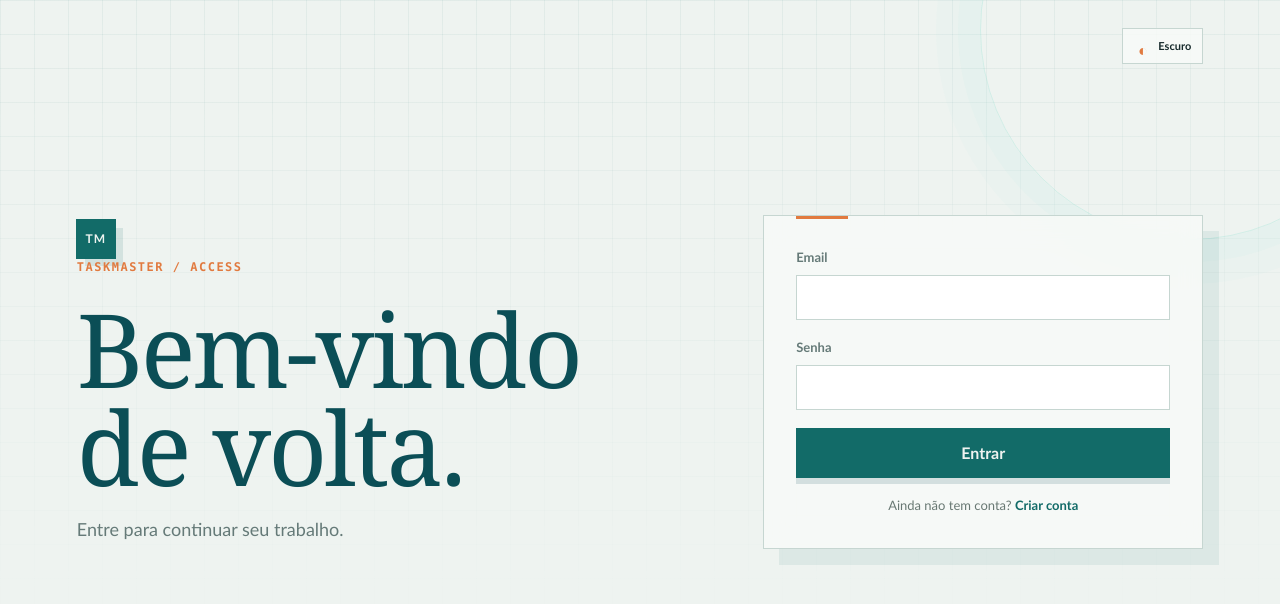
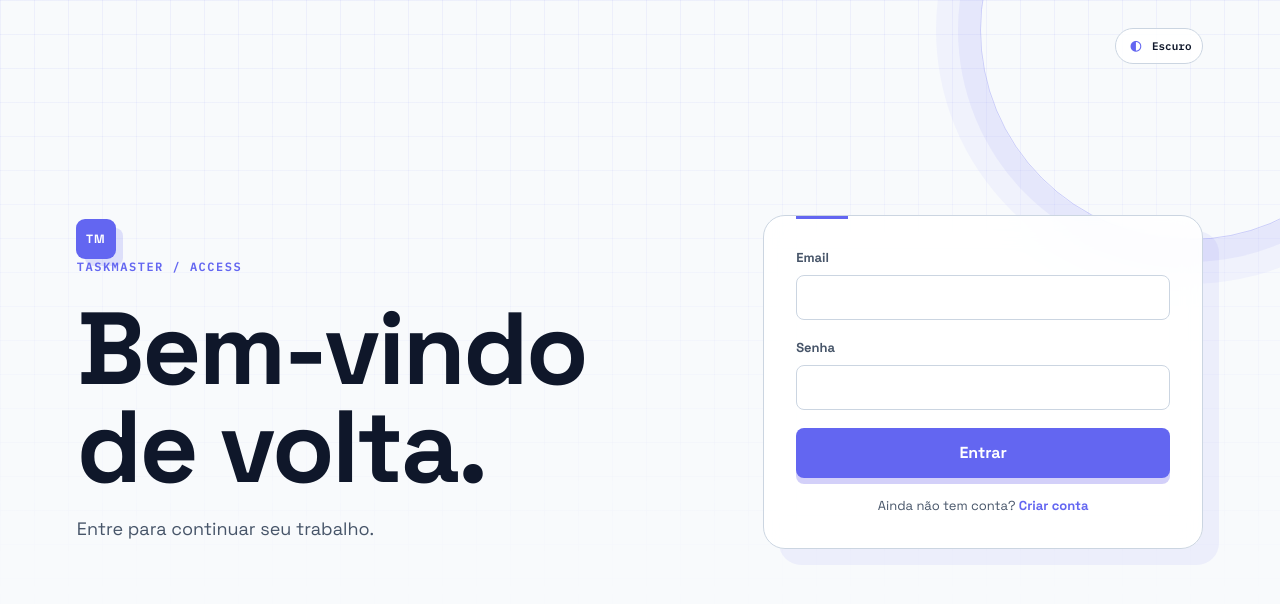
Before and after one commit to lukasffz/taskmaster, a React (Vite) app in the folder frontend-taskmaster/: page /login in a window 1280 px wide. Shown: the top 604 px of the page. Built offline with nearby package versions, Linux system fonts and the light colour scheme; no server answers.

Commit message:
feat(frontend): refine workspace controls and visual system

```diff
--- a/frontend-taskmaster/src/App.css
+++ b/frontend-taskmaster/src/App.css
@@ -249,23 +249,34 @@ h2 { margin: 26px 0 10px; color: #263b39; font-family: Georgia, serif; font-size
 .user-label { margin-left: auto; color: #687873; font-size: 13px; }
 .workspace-grid { display: grid; grid-template-columns: minmax(230px, 300px) minmax(0, 1fr); max-width: 1180px; margin: 52px auto 0; border-top: 1px solid #b9cbc0; border-bottom: 1px solid #b9cbc0; }
 .project-panel, .task-panel { min-height: 430px; padding: 30px; }
-.project-panel { border-right: 1px solid #b9cbc0; }
+.project-panel { border-right: 1px solid var(--line); border-radius: var(--radius-lg) 0 0 var(--radius-lg); background: color-mix(in srgb, var(--surface) 86%, transparent); }
 .section-heading { display: flex; align-items: flex-start; justify-content: space-between; gap: 18px; }
 .section-heading h2 { margin-top: 8px; }
-.icon-button { width: 34px; height: 34px; border: 1px solid #b9cbc0; background: transparent; color: #1f5550; cursor: pointer; font-size: 20px; line-height: 1; }
+.icon-button { width: 34px; height: 34px; border: 1px solid var(--line); border-radius: var(--radius-sm); background: transparent; color: var(--brand); cursor: pointer; font-size: 20px; line-height: 1; }
 .project-list { display: grid; gap: 8px; margin-top: 26px; }
-.project-row { display: grid; gap: 6px; width: 100%; padding: 14px; border: 1px solid transparent; background: transparent; color: #263b39; cursor: pointer; text-align: left; transition: background .2s, border-color .2s, transform .2s; }
-.project-row:hover { transform: translateX(3px); border-color: #b9cbc0; }
+.project-row { display: grid; gap: 6px; width: 100%; padding: 14px; border: 1px solid transparent; border-radius: var(--radius-md); background: transparent; color: #263b39; cursor: pointer; text-align: left; transition: background .2s, border-color .2s, transform .2s, box-shadow .2s; }
+.project-row:hover { transform: translateX(3px); border-color: var(--brand); box-shadow: 0 6px 0 color-mix(in srgb, var(--brand) 9%, transparent); }
 .project-row.selected { border-color: #b56839; background: #e4ecda; }
 .project-row span { font-family: Georgia, serif; font-size: 17px; }
 .project-row small, .muted, .empty-state, .empty-workspace { color: #687873; font-size: 13px; line-height: 1.5; }
-.task-panel { background: rgba(248, 250, 245, .42); }
+.project-row i { display: flex; justify-content: space-between; margin-top: 6px; color: var(--brand); font-family: "IBM Plex Mono", Consolas, monospace; font-size: 10px; font-style: normal; letter-spacing: .4px; text-transform: uppercase; opacity: 0; transform: translateY(3px); transition: opacity .2s ease, transform .2s ease; }
+.project-row:hover i, .project-row.selected i { opacity: 1; transform: translateY(0); }
+.project-row i b { font-size: 14px; font-weight: 400; }
+.project-row { position: relative; display: flex; align-items: stretch; padding: 0; overflow: hidden; }
+.project-select { display: grid; flex: 1; gap: 6px; min-width: 0; padding: 14px; border: 0; background: transparent; color: inherit; cursor: pointer; text-align: left; }
+.project-select span, .project-select small, .project-select i { display: block; }
+.project-delete { align-self: center; width: 32px; height: 32px; margin: 0 8px 0 0; border: 1px solid transparent; border-radius: 50%; background: transparent; color: var(--muted); cursor: pointer; font-size: 19px; line-height: 1; opacity: 0; transition: opacity .2s ease, color .2s ease, border-color .2s ease, background .2s ease, transform .2s ease; }
+.project-row:hover .project-delete, .project-row.selected .project-delete { opacity: 1; }
+.project-delete:hover { border-color: var(--danger); background: color-mix(in srgb, var(--danger) 12%, transparent); color: var(--danger); transform: scale(1.08); }
+.task-panel { border-radius: 0 var(--radius-lg) var(--radius-lg) 0; background: color-mix(in srgb, var(--surface) 72%, transparent); }
 .heading-actions { display: flex; flex-wrap: wrap; justify-content: flex-end; gap: 8px; }
 .compact { padding: 10px 13px; font-size: 12px; }
-.danger-button, .card-actions button { border: 0; background: transparent; color: #a24f42; cursor: pointer; font-size: 12px; }
+.danger-button { min-height: 42px; padding: 10px 13px; border: 1px solid color-mix(in srgb, var(--danger) 45%, var(--line)); border-radius: var(--radius-sm); background: color-mix(in srgb, var(--danger) 7%, var(--surface)); color: var(--danger); cursor: pointer; font-size: 12px; font-weight: 600; white-space: nowrap; }
+.danger-button:hover { border-color: var(--danger); background: color-mix(in srgb, var(--danger) 14%, var(--surface)); transform: translateY(-2px); }
+.card-actions button { border: 0; background: transparent; color: #a24f42; cursor: pointer; font-size: 12px; }
 .task-toolbar { display: flex; align-items: center; justify-content: space-between; gap: 16px; margin: 24px 0 16px; padding-bottom: 12px; border-bottom: 1px solid #d0ddd2; }
 .filter-group { display: flex; gap: 5px; flex-wrap: wrap; }
-.filter-group button { border: 0; padding: 7px 9px; background: transparent; color: #687873; cursor: pointer; font-size: 12px; }
+.filter-group button { border: 0; border-radius: 999px; padding: 7px 9px; background: transparent; color: #687873; cursor: pointer; font-size: 12px; }
 .filter-group button.active { background: #1f5550; color: #f8f4e8; }
 .task-count { color: #687873; font-size: 12px; }
 .task-list { display: grid; gap: 10px; }
@@ -282,29 +293,30 @@ h2 { margin: 26px 0 10px; color: #263b39; font-family: Georgia, serif; font-size
 .app-shell::before, .auth-layout::before, .dashboard-layout::before { position: absolute; inset: 0; z-index: -1; background-image: linear-gradient(rgba(18, 107, 104, .055) 1px, transparent 1px), linear-gradient(90deg, rgba(18, 107, 104, .055) 1px, transparent 1px); background-size: 34px 34px; content: ''; mask-image: linear-gradient(to bottom, black, transparent 80%); pointer-events: none; }
 .app-shell::after, .auth-layout::after, .dashboard-layout::after { position: absolute; top: -180px; right: -120px; z-index: -1; width: 420px; height: 420px; border: 1px solid rgba(94, 215, 192, .2); border-radius: 50%; box-shadow: 0 0 0 22px rgba(94, 215, 192, .035), 0 0 0 44px rgba(94, 215, 192, .025); content: ''; pointer-events: none; }
 .topbar { position: relative; z-index: 2; min-height: 46px; }
-.brand-mark { background: var(--brand); color: var(--bg); box-shadow: 0 0 0 1px var(--brand), 8px 8px 0 rgba(18, 107, 104, .12); transition: transform .25s ease, box-shadow .25s ease; }
+.brand-mark { border-radius: var(--radius-sm); background: var(--brand); color: var(--bg); box-shadow: 0 0 0 1px var(--brand), 8px 8px 0 rgba(18, 107, 104, .12); transition: transform .25s ease, box-shadow .25s ease; }
 .brand-mark:hover { transform: translate(-2px, -2px); box-shadow: 0 0 0 1px var(--brand), 11px 11px 0 rgba(18, 107, 104, .12); }
 .brand-name, h1, h2, .task-card h3 { color: var(--brand-strong); }
 .eyebrow, .feature-index { color: var(--signal); font-family: 'DM Mono', Consolas, monospace; letter-spacing: 1.5px; }
 .lead, .feature-item p, .carousel-slide p, .task-card p, .project-row small, .muted, .empty-state, .empty-workspace { color: var(--muted); }
 .status-pill { border-color: var(--line); color: var(--muted); background: var(--surface); backdrop-filter: blur(10px); }
-.theme-toggle { display: inline-flex; align-items: center; gap: 7px; min-height: 36px; padding: 7px 11px; border: 1px solid var(--line); background: var(--surface); color: var(--text); cursor: pointer; font-size: 12px; transition: border-color .2s ease, background .2s ease, transform .2s ease, color .2s ease; }
+.theme-toggle { display: inline-flex; align-items: center; justify-content: center; gap: 7px; width: 88px; height: 36px; padding: 7px 10px; border: 1px solid var(--line); border-radius: 999px; background: var(--surface); color: var(--text); cursor: pointer; font-size: 12px; transition: border-color .2s ease, background .2s ease, transform .2s ease, color .2s ease; }
 .theme-toggle:hover { border-color: var(--brand); color: var(--brand); transform: translateY(-2px); }
-.theme-toggle span { display: grid; place-items: center; width: 17px; height: 17px; color: var(--signal); font-size: 16px; }
+.theme-toggle span { display: grid; place-items: center; width: 18px; height: 18px; color: var(--signal); font-family: "IBM Plex Mono", Consolas, monospace; font-size: 18px; line-height: 18px; }
+.theme-toggle span { transform: translateY(-1px); }
 .theme-toggle strong { font-size: 11px; font-weight: 700; }
 .primary-button, .ghost-button, .danger-button, .icon-button, .filter-group button, .card-actions button, .text-button { transition: transform .2s ease, border-color .2s ease, background .2s ease, color .2s ease, box-shadow .2s ease; }
-.primary-button { background: var(--brand); color: var(--bg); box-shadow: 0 6px 0 rgba(11, 78, 86, .15); }
+.primary-button { border-radius: var(--radius-sm); background: var(--brand); color: var(--bg); box-shadow: 0 6px 0 rgba(11, 78, 86, .15); }
 .primary-button:hover { background: var(--brand-strong); transform: translateY(-2px); box-shadow: 0 8px 0 rgba(11, 78, 86, .13); }
 .primary-button:active { transform: translateY(1px); box-shadow: 0 3px 0 rgba(11, 78, 86, .13); }
-.ghost-button, .icon-button { border-color: var(--line); background: var(--surface); color: var(--brand-strong); }
+.ghost-button, .icon-button { border-radius: var(--radius-sm); border-color: var(--line); background: var(--surface); color: var(--brand-strong); }
 .ghost-button:hover, .icon-button:hover { border-color: var(--brand); color: var(--brand); transform: translateY(-2px); }
 .auth-layout { background: var(--bg); }
 .auth-theme { position: absolute; top: 28px; right: clamp(20px, 6vw, 96px); z-index: 3; }
 .auth-copy { animation: arrive .7s ease-out both; }
-.auth-form { position: relative; border-color: var(--line); background: var(--surface); box-shadow: 16px 16px 0 rgba(18, 107, 104, .08); backdrop-filter: blur(14px); animation: form-arrive .7s .1s ease-out both; }
+.auth-form { position: relative; border-radius: var(--radius-lg); border-color: var(--line); background: var(--surface); box-shadow: 16px 16px 0 rgba(18, 107, 104, .08); backdrop-filter: blur(14px); animation: form-arrive .7s .1s ease-out both; }
 .auth-form::before { position: absolute; top: 0; left: 32px; width: 52px; height: 3px; background: var(--signal); content: ''; }
 .auth-form label, .modal-form label { color: var(--muted); }
-.auth-form input, .modal-form input, .modal-form textarea, .modal-form select { border-color: var(--line); background: var(--surface-strong); color: var(--text); transition: border-color .2s ease, box-shadow .2s ease, transform .2s ease; }
+.auth-form input, .modal-form input, .modal-form textarea, .modal-form select { border-radius: var(--radius-sm); border-color: var(--line); background: var(--surface-strong); color: var(--text); transition: border-color .2s ease, box-shadow .2s ease, transform .2s ease; }
 .auth-form input:hover, .modal-form input:hover, .modal-form textarea:hover, .modal-form select:hover { border-color: var(--brand); }
 .auth-form input:focus, .modal-form input:focus, .modal-form textarea:focus, .modal-form select:focus { border-color: var(--brand); box-shadow: 0 0 0 3px rgba(94, 215, 192, .14); transform: translateY(-1px); }
 .form-footer a, .text-button { color: var(--brand); }
@@ -312,33 +324,73 @@ h2 { margin: 26px 0 10px; color: #263b39; font-family: Georgia, serif; font-size
 .dashboard-hero { animation: arrive .65s ease-out both; }
 .feature-carousel, .workspace-grid { animation: arrive .7s .12s ease-out both; }
 .accent-item { background: color-mix(in srgb, var(--brand) 12%, transparent); border-color: var(--line); }
+.carousel-slide { border-radius: var(--radius-lg); }
 .workspace-grid { border-color: var(--line); }
 .project-panel { border-color: var(--line); }
 .task-panel { background: color-mix(in srgb, var(--surface) 70%, transparent); }
 .project-row { color: var(--text); }
 .project-row:hover { border-color: var(--brand); background: color-mix(in srgb, var(--brand) 7%, transparent); }
-.project-row.selected { border-color: var(--signal); background: color-mix(in srgb, var(--signal) 12%, transparent); box-shadow: inset 3px 0 var(--signal); }
+.project-row.selected { border-color: var(--signal); border-radius: var(--radius-md); background: color-mix(in srgb, var(--signal) 12%, transparent); box-shadow: inset 3px 0 var(--signal); }
 .task-toolbar { border-color: var(--line); }
-.filter-group button { color: var(--muted); }
+.filter-group button { border-radius: 999px; color: var(--muted); }
 .filter-group button:hover { color: var(--brand); transform: translateY(-1px); }
 .filter-group button.active { background: var(--brand); color: var(--bg); }
-.task-card { border-color: var(--line); background: var(--surface); box-shadow: 0 8px 0 rgba(18, 107, 104, .05); transition: border-color .25s ease, transform .25s ease, box-shadow .25s ease; }
+.task-card { border-radius: var(--radius-md); border-color: var(--line); background: var(--surface); box-shadow: 0 8px 0 rgba(18, 107, 104, .05); transition: border-color .25s ease, transform .25s ease, box-shadow .25s ease; }
 .task-card:hover { border-color: var(--brand); transform: translateY(-4px); box-shadow: 0 12px 0 rgba(18, 107, 104, .08); }
-.status-badge { color: var(--brand); background: color-mix(in srgb, var(--brand) 14%, transparent); }
+.status-badge { border-radius: 999px; color: var(--brand); background: color-mix(in srgb, var(--brand) 14%, transparent); }
 .status-badge.in_progress { color: var(--signal); background: color-mix(in srgb, var(--signal) 14%, transparent); }
 .status-badge.done { color: var(--success); background: color-mix(in srgb, var(--success) 14%, transparent); }
 .modal-backdrop { background: rgba(4, 16, 19, .62); backdrop-filter: blur(7px); }
-.modal { border: 1px solid var(--line); background: var(--bg-elevated); box-shadow: 18px 18px 0 rgba(18, 107, 104, .12); }
+.modal { border: 1px solid var(--line); border-radius: var(--radius-lg); background: var(--bg-elevated); box-shadow: 18px 18px 0 rgba(18, 107, 104, .12); }
 .modal-heading { border-bottom: 1px solid var(--line); }
 .toast { background: var(--brand); color: var(--bg); }
 .workspace-error { background: color-mix(in srgb, var(--danger) 14%, var(--surface)); color: var(--danger); }
 .theme-toggle:focus-visible, .primary-button:focus-visible, .ghost-button:focus-visible, .icon-button:focus-visible, .filter-group button:focus-visible, .project-row:focus-visible, .card-actions button:focus-visible { outline: 2px solid var(--signal); outline-offset: 3px; }
 @keyframes form-arrive { from { opacity: 0; transform: translateX(22px); } to { opacity: 1; transform: translateX(0); } }
 @media (prefers-reduced-motion: reduce) { *, *::before, *::after { scroll-behavior: auto !important; animation-duration: .01ms !important; animation-iteration-count: 1 !important; transition-duration: .01ms !important; } }
-@media (max-width: 700px) { .theme-toggle strong { display: none; } .theme-toggle { padding: 7px 9px; } .auth-theme { position: static !important; margin-left: auto; } .auth-layout { position: relative; } }
+@media (max-width: 700px) { .theme-toggle { width: 36px; padding: 7px 9px; } .theme-toggle strong { display: none; } .auth-theme { position: static !important; margin-left: auto; } .auth-layout { position: relative; } }
 .empty-state { margin-top: 28px; }.empty-state.large, .empty-workspace { min-height: 220px; display: grid; place-content: center; text-align: center; }.text-button { border: 0; background: transparent; color: #1f5550; cursor: pointer; font-weight: 700; }
 .empty-workspace { min-height: 340px; }.empty-workspace h2 { margin: 8px 0; }.empty-workspace .primary-button { width: fit-content; margin: 14px auto 0; }
 .toast, .workspace-error { position: fixed; right: 22px; z-index: 5; padding: 13px 16px; box-shadow: 0 8px 24px rgba(31, 85, 80, .12); font-size: 13px; }.toast { bottom: 22px; background: #1f5550; color: #f8f4e8; }.workspace-error { top: 22px; display: flex; gap: 14px; align-items: center; background: #f9e7e1; color: #a24f42; }.workspace-error button { border: 0; background: transparent; color: inherit; cursor: pointer; font-size: 18px; }
 .modal-backdrop { position: fixed; inset: 0; z-index: 10; display: grid; place-items: center; padding: 20px; background: rgba(31, 42, 46, .36); animation: arrive .2s ease-out both; }
 .modal { width: min(100%, 460px); padding: 26px; background: #f8faf5; box-shadow: 0 18px 50px rgba(31, 42, 46, .18); }.modal-heading { display: flex; align-items: center; justify-content: space-between; margin-bottom: 18px; }.modal-heading h2 { margin: 0; }.modal-form { display: grid; gap: 16px; }.modal-form label { display: grid; gap: 7px; color: #426158; font-size: 13px; font-weight: 700; }.modal-form input, .modal-form textarea, .modal-form select { width: 100%; padding: 11px; border: 1px solid #b9cbc0; background: #fff; color: #1f2a2e; font: inherit; }.modal-form textarea { resize: vertical; }
-@media (max-width: 760px) { .workspace-grid { grid-template-columns: 1fr; } .project-panel { border-right: 0; border-bottom: 1px solid #b9cbc0; }.project-panel, .task-panel { padding: 22px 0; }.user-label { display: none; }.heading-actions { gap: 5px; }.task-toolbar { align-items: flex-start; flex-direction: column; } }
+@media (max-width: 760px) { .workspace-grid { grid-template-columns: 1fr; border-radius: var(--radius-lg); } .project-panel { border-right: 0; border-bottom: 1px solid var(--line); border-radius: var(--radius-lg) var(--radius-lg) 0 0; }.task-panel { border-radius: 0 0 var(--radius-lg) var(--radius-lg); }.project-panel, .task-panel { padding: 22px 0; }.user-label { display: none; }.heading-actions { gap: 5px; }.task-toolbar { align-items: flex-start; flex-direction: column; } }
+
+/* Slate and indigo visual system */
+.app-shell, .auth-layout, .dashboard-layout, .route-loading { background: var(--bg); color: var(--text); }
+.app-shell::before, .auth-layout::before, .dashboard-layout::before { background-image: linear-gradient(rgba(99, 102, 241, .07) 1px, transparent 1px), linear-gradient(90deg, rgba(99, 102, 241, .07) 1px, transparent 1px); }
+.app-shell::after, .auth-layout::after, .dashboard-layout::after { border-color: color-mix(in srgb, var(--brand) 30%, transparent); box-shadow: 0 0 0 22px color-mix(in srgb, var(--brand) 8%, transparent), 0 0 0 44px color-mix(in srgb, var(--brand) 5%, transparent); }
+.brand-mark { background: var(--brand); color: #ffffff; box-shadow: 0 0 0 1px var(--brand), 8px 8px 0 color-mix(in srgb, var(--brand) 18%, transparent); }
+.brand-name, h1, h2, .task-card h3 { color: var(--text); font-family: "Space Grotesk", "Segoe UI", sans-serif; }
+h1 { font-weight: 700; letter-spacing: -2.5px; }
+h2, .task-card h3 { font-weight: 600; }
+.eyebrow, .feature-index, .status-pill, .theme-toggle, .filter-group button, .task-count, .status-badge { font-family: "IBM Plex Mono", Consolas, monospace; }
+.eyebrow, .feature-index { color: var(--brand); }
+.lead, .feature-item p, .carousel-slide p, .task-card p, .project-row small, .muted, .empty-state, .empty-workspace, .form-footer { color: var(--muted); }
+.status-pill, .theme-toggle, .ghost-button, .icon-button { border-color: var(--line); background: var(--surface); color: var(--text); }
+.theme-toggle:hover, .ghost-button:hover, .icon-button:hover { border-color: var(--brand); color: var(--brand); }
+.primary-button { background: var(--brand); color: #ffffff; box-shadow: 0 6px 0 color-mix(in srgb, var(--brand-strong) 25%, transparent); }
+.primary-button:hover { background: var(--brand-strong); }
+.auth-form, .task-card, .modal { border-color: var(--line); background: var(--surface); box-shadow: 16px 16px 0 color-mix(in srgb, var(--brand) 8%, transparent); }
+.auth-form::before { background: var(--brand); }
+.auth-form input, .modal-form input, .modal-form textarea, .modal-form select { border-color: var(--line); background: var(--surface-strong); color: var(--text); }
+.auth-form input:hover, .modal-form input:hover, .modal-form textarea:hover, .modal-form select:hover, .auth-form input:focus, .modal-form input:focus, .modal-form textarea:focus, .modal-form select:focus { border-color: var(--brand); box-shadow: 0 0 0 3px color-mix(in srgb, var(--brand) 18%, transparent); }
+.form-footer a, .text-button, .card-actions button { color: var(--brand); }
+.form-error, .workspace-error { color: var(--danger); background: color-mix(in srgb, var(--danger) 12%, var(--surface)); }
+.accent-item { background: color-mix(in srgb, var(--brand) 12%, var(--surface)); border-color: var(--line); }
+.workspace-grid, .project-panel, .task-toolbar { border-color: var(--line); }
+.task-panel { background: color-mix(in srgb, var(--surface) 72%, transparent); }
+.project-row { color: var(--text); }
+.project-row:hover { border-color: var(--brand); background: color-mix(in srgb, var(--brand) 8%, transparent); }
+.project-row.selected { border-color: var(--brand); background: color-mix(in srgb, var(--brand) 13%, transparent); box-shadow: inset 3px 0 var(--brand); }
+.filter-group button { color: var(--muted); }
+.filter-group button.active { background: var(--brand); color: #ffffff; }
+.task-card:hover { border-color: var(--brand); box-shadow: 0 12px 0 color-mix(in srgb, var(--brand) 10%, transparent); }
+.status-badge { color: var(--brand); background: color-mix(in srgb, var(--brand) 16%, transparent); }
+.status-badge.in_progress { color: #d97706; background: #fef3c7; }
+:root[data-theme="dark"] .status-badge.in_progress { color: #fbbf24; background: rgba(217, 119, 6, .2); }
+.status-badge.done { color: var(--success); background: color-mix(in srgb, var(--success) 16%, transparent); }
+.carousel-controls > button { color: var(--brand); }
+.carousel-dots button { background: var(--line); }
+.carousel-dots button.active { background: var(--brand); }
+.modal { background: var(--bg-elevated); }
--- a/frontend-taskmaster/src/index.css
+++ b/frontend-taskmaster/src/index.css
@@ -1,19 +1,23 @@
+@import url('https://fonts.googleapis.com/css2?family=IBM+Plex+Mono:wght@400;500;600&family=Space+Grotesk:wght@400;500;600;700&display=swap');
 @import "tailwindcss";
 
 :root {
-  --bg: #eef3f0;
-  --bg-elevated: #f8fbf8;
-  --surface: rgba(248, 251, 248, .82);
+  --bg: #f8fafc;
+  --bg-elevated: #ffffff;
+  --surface: rgba(255, 255, 255, .88);
   --surface-strong: #ffffff;
-  --text: #172a2c;
-  --muted: #657a78;
-  --line: #c6d6d1;
-  --brand: #126b68;
-  --brand-strong: #0b4e56;
-  --signal: #e17a3f;
-  --success: #42a879;
-  --danger: #c95f5b;
-  font-family: "DM Sans", "Trebuchet MS", sans-serif;
+  --text: #0f172a;
+  --muted: #475569;
+  --line: #cbd5e1;
+  --brand: #6366f1;
+  --brand-strong: #4f46e5;
+  --signal: #6366f1;
+  --success: #16a34a;
+  --danger: #dc2626;
+  --radius-sm: 8px;
+  --radius-md: 14px;
+  --radius-lg: 22px;
+  font-family: "Space Grotesk", "Segoe UI", sans-serif;
   color: var(--text);
   background: var(--bg);
   font-synthesis: none;
@@ -29,16 +33,16 @@ button, a { -webkit-tap-highlight-color: transparent; }
 ::selection { color: #fff; background: var(--brand); }
 
 :root[data-theme="dark"] {
-  --bg: #091619;
-  --bg-elevated: #0e2024;
-  --surface: rgba(14, 32, 36, .88);
-  --surface-strong: #12282d;
-  --text: #e8f2ed;
-  --muted: #91aaa5;
-  --line: #29454a;
-  --brand: #5ed7c0;
-  --brand-strong: #9ae9d5;
-  --signal: #f09a5b;
-  --success: #72d5a0;
-  --danger: #ef8178;
+  --bg: #0f172a;
+  --bg-elevated: #1e293b;
+  --surface: rgba(30, 41, 59, .9);
+  --surface-strong: #1e293b;
+  --text: #f8fafc;
+  --muted: #94a3b8;
+  --line: #334155;
+  --brand: #818cf8;
+  --brand-strong: #a5b4fc;
+  --signal: #818cf8;
+  --success: #4ade80;
+  --danger: #f87171;
 }
```
Also changed, not shown: frontend-taskmaster/src/pages/DashboardPage.tsx (+1 -1 lines).
